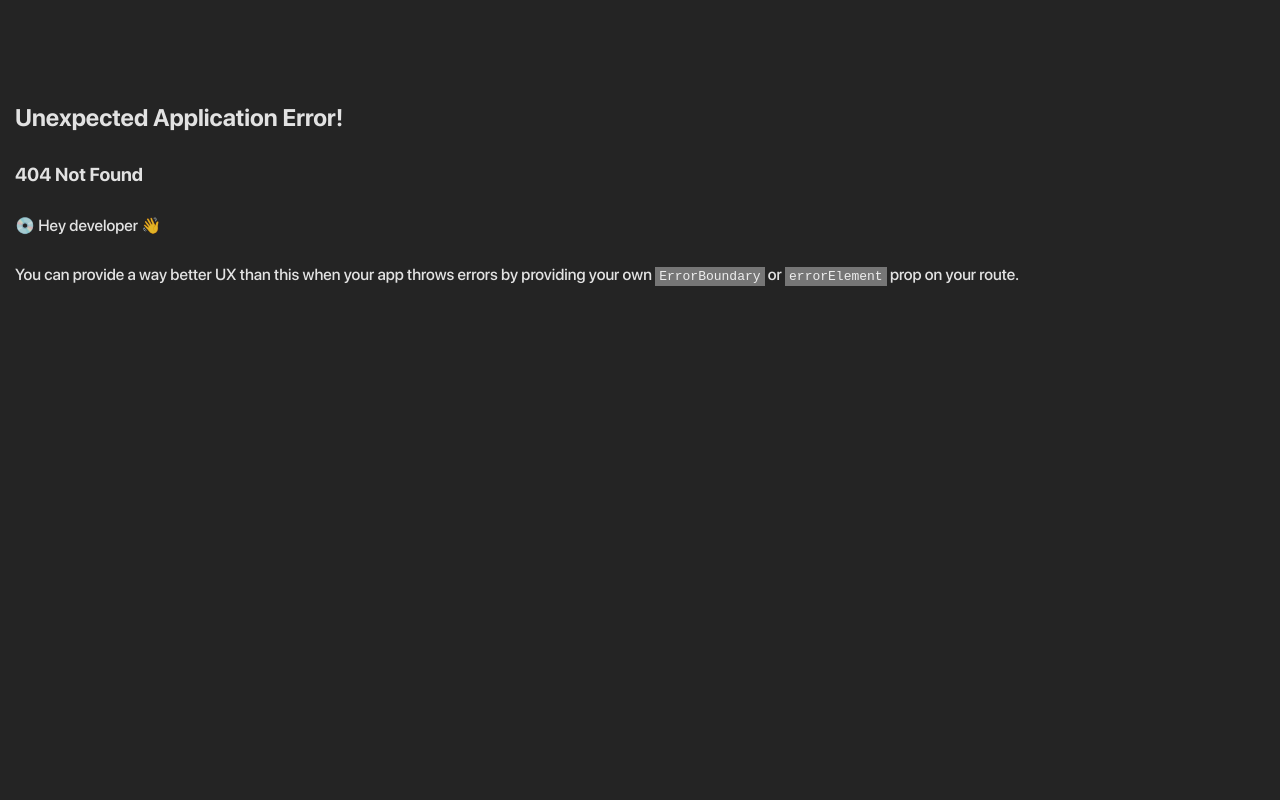
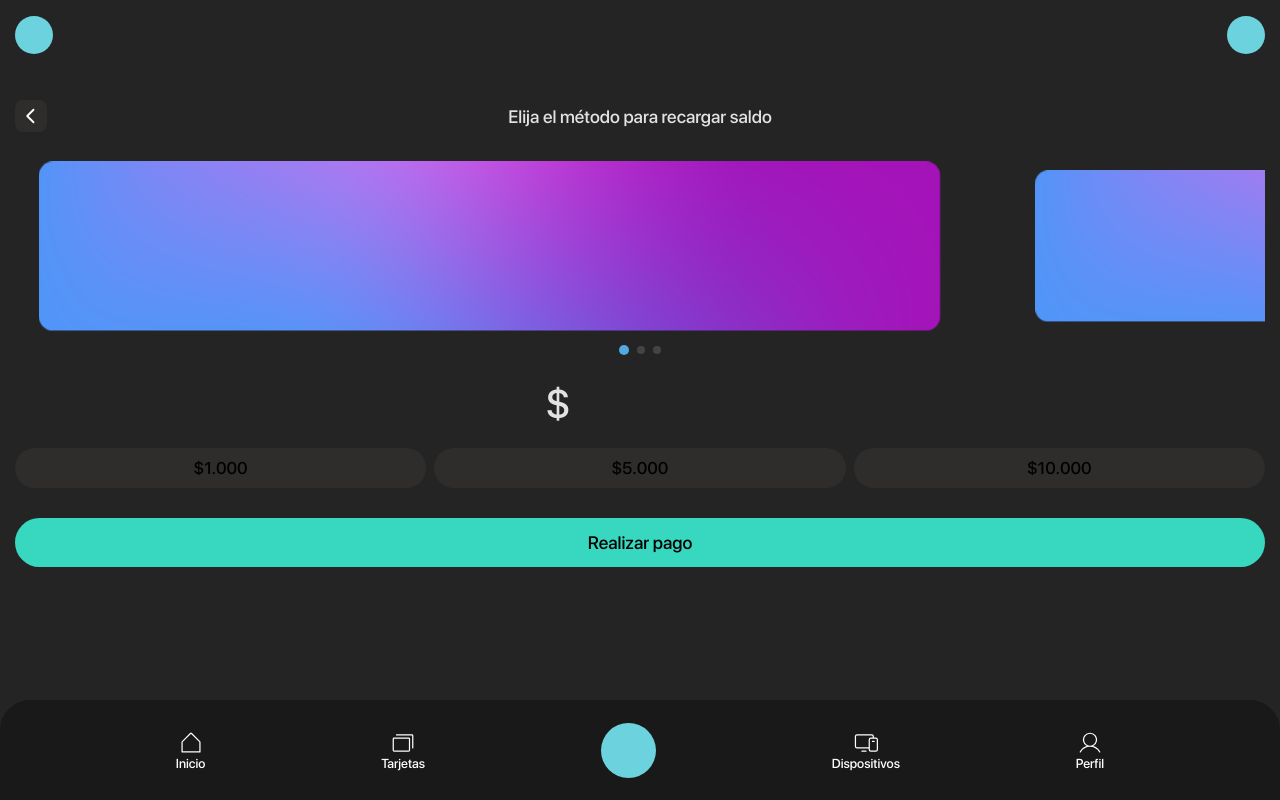
Before and after one commit to lautaro2021/jupiterband, a React (Vite) app in the folder client/: page /recargar-saldo in a window 1280 px wide. Before the commit this address had no page. Built offline with nearby package versions, Linux system fonts and the light colour scheme.

Commit message:
add recharge balance

```diff
--- a/client/src/App.tsx
+++ b/client/src/App.tsx
@@ -5,6 +5,7 @@ import MyCards from "./routes/MyCards";
 import Devices from "./routes/Devices";
 import Profile from "./routes/Profile";
 import Transactions from "./routes/Transactions";
+import RechargeBalance from "./routes/RechargeBalance";
 
 const router = createBrowserRouter([
   {
@@ -32,6 +33,10 @@ const router = createBrowserRouter([
         path: "/transacciones",
         element: <Transactions />,
       },
+      {
+        path: "/recargar-saldo",
+        element: <RechargeBalance />,
+      },
     ],
   },
 ]);
--- a/client/src/routes/MyCards.tsx
+++ b/client/src/routes/MyCards.tsx
@@ -1,5 +1,5 @@
 import SubHeader from "../shared/components/SubHeader";
-import MyCardsCarousel from "../shared/components/MyCardsCarousel";
+import Carousel from "../shared/components/Carousel";
 import Transacciones from "../shared/components/layouts/Transacciones/Transacciones";
 import SmallBalance from "../shared/components/layouts/SmallBalance";
 import { transactionFakeData } from "../shared/models/estadoTransaccion.model";
@@ -9,7 +9,7 @@ function MyCards() {
   return (
     <>
       <SubHeader text="Tarjetas vinculadas" />
-      <MyCardsCarousel />
+      <Carousel />
       <SmallBalance value={value} />
       <Transacciones transactionData={transactionFakeData} />
     </>
--- /dev/null
+++ b/client/src/routes/RechargeBalance.tsx
@@ -0,0 +1,15 @@
+import SubHeader from "../shared/components/SubHeader";
+import Carousel from "../shared/components/Carousel";
+import AddBalance from "../shared/components/layouts/RechargeBalance/AddBalance";
+
+function RechargeBalance() {
+  return (
+    <>
+      <SubHeader text="Elija el método para recargar saldo" />
+      <Carousel />
+      <AddBalance />
+    </>
+  );
+}
+
+export default RechargeBalance;
--- a/client/src/shared/components/MyCardsCarousel.tsx
+++ b/client/src/shared/components/Carousel.tsx
@@ -13,7 +13,7 @@ const SPRING_OPTIONS = {
   damping: 60,
 };
 
-const MyCardsCarousel = () => {
+const Carousel = () => {
   const [imgIndex, setImgIndex] = useState(0);
 
   const dragX = useMotionValue(0);
@@ -123,4 +123,4 @@ const Dot = styled.button`
   }
 `;
 
-export default MyCardsCarousel;
+export default Carousel;
--- /dev/null
+++ b/client/src/shared/components/ConfirmButton.tsx
@@ -0,0 +1,44 @@
+import styled from "styled-components";
+import { TYPOGRAPHIES, PALETTE } from "../theme/theme";
+
+function ConfirmButton({
+  text,
+  action,
+  bgColor,
+  textColor,
+}: {
+  text: string;
+  action: () => void;
+  bgColor: string;
+  textColor?: string;
+}) {
+  return (
+    <CustomConfirmButton
+      onClick={action}
+      bgcolor={bgColor}
+      textcolor={textColor}
+    >
+      <span style={TYPOGRAPHIES.span}>{text}</span>
+    </CustomConfirmButton>
+  );
+}
+
+interface ConfirmButtonProps {
+  bgcolor: string;
+  textcolor?: string;
+}
+
+const CustomConfirmButton = styled.button<ConfirmButtonProps>`
+  width: 100%;
+  display: grid;
+  place-content: center;
+  border-radius: 100px;
+  background-color: ${(props) => props.bgcolor};
+  color: ${(props) =>
+    props.textcolor ? props.textcolor : PALETTE.neutralBlack};
+  border: none;
+  padding: 14px 0px;
+  margin-top: 10px;
+`;
+
+export default ConfirmButton;
--- /dev/null
+++ b/client/src/shared/components/SetterButton.tsx
@@ -0,0 +1,31 @@
+import styled from "styled-components";
+import { PALETTE, TYPOGRAPHIES } from "../theme/theme";
+import formatNumberToString from "../../utils/formatNumber.util";
+
+function SetterButton({
+  value,
+  action,
+}: {
+  value: number;
+  action: (val: number) => void;
+}) {
+  return (
+    <CustomSetterButton onClick={() => action(value)}>
+      <span style={TYPOGRAPHIES.setterButton}>
+        {`$${formatNumberToString(value)}`}
+      </span>
+    </CustomSetterButton>
+  );
+}
+
+const CustomSetterButton = styled.button`
+  width: 100%;
+  background-color: ${PALETTE.darkGrey};
+  padding: 10px 26px;
+  border-radius: 100px;
+  display: grid;
+  place-items: center;
+  border: none;
+`;
+
+export default SetterButton;
--- /dev/null
+++ b/client/src/shared/components/layouts/RechargeBalance/AddBalance.tsx
@@ -0,0 +1,61 @@
+import { ChangeEvent, useState } from "react";
+import { CustomContainer } from "../../styled/CustomContainer";
+import DefaultBalances from "./DefaultBalances";
+import ConfirmButton from "../../ConfirmButton";
+import { TYPOGRAPHIES, PALETTE } from "../../../theme/theme";
+import styled from "styled-components";
+import formatNumberToString from "../../../../utils/formatNumber.util";
+
+function AddBalance() {
+  const [balanceInput, setBalanceInput] = useState<number | string>("");
+
+  const handleBalanceInput = (e: ChangeEvent<HTMLInputElement>) => {
+    const inputValue = e.target.value.replace(/[^0-9]/g, "");
+
+    const truncatedValue = inputValue.slice(0, 7);
+
+    setBalanceInput(truncatedValue);
+  };
+
+  return (
+    <CustomContainer flexdirection="column" alignitems="center" gap="20px">
+      <CustomContainer flexdirection="row" gap="14px">
+        <span style={TYPOGRAPHIES.balanceInput}>$</span>
+        <CustomInput
+          type="text"
+          onChange={handleBalanceInput}
+          value={balanceInput ? formatNumberToString(Number(balanceInput)) : ""}
+          name="balanceInput"
+          maxLength={7}
+        />
+      </CustomContainer>
+      <DefaultBalances setter={setBalanceInput} />
+      <ConfirmButton
+        text="Realizar pago"
+        bgColor={PALETTE.confirm}
+        action={() => {}}
+      />
+    </CustomContainer>
+  );
+}
+
+const CustomInput = styled.input`
+  background: transparent;
+  border: none;
+  font-size: 40px;
+  width: auto;
+  max-width: 150px;
+  appearance: textfield;
+  outline: none;
+  -webkit-appearance: none;
+  -moz-appearance: textfield;
+  font-family: SF Pro Display;
+
+  &:focus,
+  &:active {
+    outline: none;
+    border: none;
+  }
+`;
+
+export default AddBalance;
--- /dev/null
+++ b/client/src/shared/components/layouts/RechargeBalance/DefaultBalances.tsx
@@ -0,0 +1,32 @@
+import { CustomContainer } from "../../styled/CustomContainer";
+import SetterButton from "../../SetterButton";
+import { defaultBalances } from "../../../models/balance.model";
+import { Dispatch, SetStateAction } from "react";
+
+function DefaultBalances({
+  setter,
+}: {
+  setter: Dispatch<SetStateAction<string | number>>;
+}) {
+  const setDefaultValue = (val: number) => setter(val);
+
+  return (
+    <CustomContainer
+      flexdirection="row"
+      alignitems="center"
+      justifycontent="space-between"
+      width="100%"
+      gap="8px"
+    >
+      {defaultBalances.map((val, idx) => (
+        <SetterButton
+          value={val}
+          key={idx}
+          action={() => setDefaultValue(val)}
+        />
+      ))}
+    </CustomContainer>
+  );
+}
+
+export default DefaultBalances;
--- /dev/null
+++ b/client/src/shared/models/balance.model.ts
@@ -0,0 +1 @@
+export const defaultBalances = [1000, 5000, 10000];
--- a/client/src/shared/models/mediosDePage.model.tsx
+++ b/client/src/shared/models/mediosDePage.model.tsx
@@ -11,7 +11,7 @@ export type MediosType = {
 
 export const mediosData: MediosType[] = [
   {
-    path: "/",
+    path: "/recargar-saldo",
     color: "linear-gradient(98deg, #6CD3DE -10.31%, #53A9E1 118.95%);",
     title: "Recargar Saldo",
     icon: () => <Plus size={20} color={PALETTE.neutralBlack} weight="bold" />,
--- a/client/src/shared/theme/theme.ts
+++ b/client/src/shared/theme/theme.ts
@@ -7,7 +7,9 @@ type Palette =
   | "neutralBlack"
   | "greyText"
   | "aquamarine"
-  | "lightGrey";
+  | "lightGrey"
+  | "confirm"
+  | "cancel";
 
 export const PALETTE: Record<Palette, string> = {
   primary: "#6CD3DE",
@@ -19,6 +21,8 @@ export const PALETTE: Record<Palette, string> = {
   greyText: "#777777",
   aquamarine: "#38D7C0",
   lightGrey: "#494949",
+  confirm: "#38D7C0",
+  cancel: "#38D7C0",
 };
 
 export type Typography = {
@@ -37,7 +41,9 @@ export type TypographiesType =
   | "h6"
   | "span"
   | "label"
-  | "button";
+  | "button"
+  | "setterButton"
+  | "balanceInput";
 
 export const TYPOGRAPHIES: Record<TypographiesType, Typography> = {
   h1: {
@@ -88,10 +94,22 @@ export const TYPOGRAPHIES: Record<TypographiesType, Typography> = {
     lineHeight: "normal",
     fontStyle: "normal",
   },
+  setterButton: {
+    fontSize: "17px",
+    fontWeight: "500",
+    lineHeight: "normal",
+    fontStyle: "normal",
+  },
   label: {
     fontSize: "",
     fontWeight: "",
     lineHeight: "",
     fontStyle: "",
   },
+  balanceInput: {
+    fontSize: "40px",
+    fontWeight: "500",
+    lineHeight: "normal",
+    fontStyle: "normal",
+  },
 };
```
